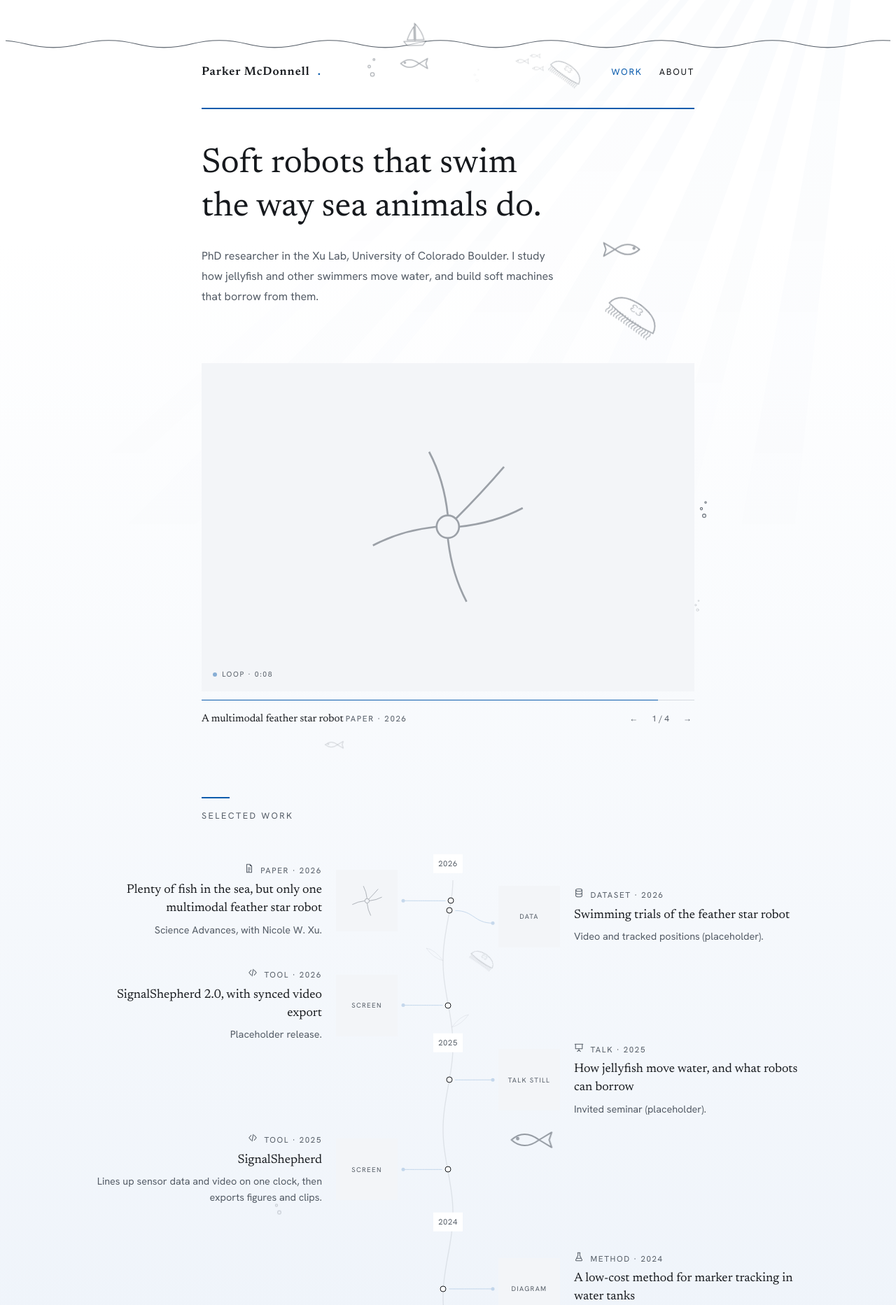
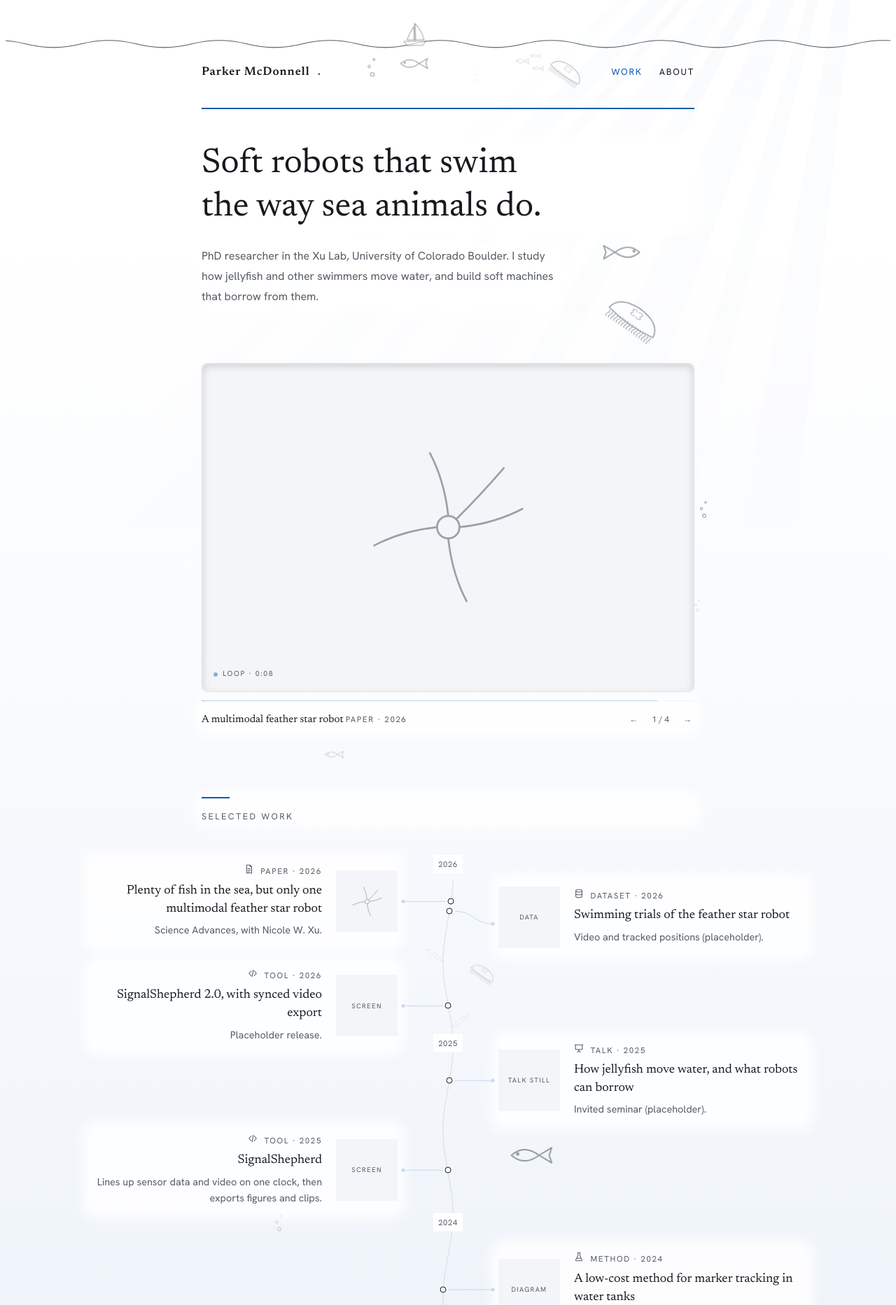
Before and after one commit to Parker-McDonnell/Parker-McDonnell.github.io, a Jekyll site: the page concepts/ma-slideshow/index.html, which Jekyll copies as it is, in a window 1280 px wide. Shown: the top 1865 px of the page at 70% size. Built offline with Jekyll 4.4.1, drawn with Linux system fonts in a browser that asks for light colours.

Commit message:
Slideshow concept: page blocks stand on soft or sunken grounds over the sea (ocean.blocks); slideshow sunk into the page with a thin border; perched crab and bubbles can be arranged
Co-Authored-By: Claude Opus 5.5 <noreply@anthropic.com>

```diff
--- a/concepts/ma-slideshow/index.html
+++ b/concepts/ma-slideshow/index.html
@@ -19,7 +19,7 @@
 }
 :root[data-theme="dark"] { --paper:#17191c; --ink:#eceef0; --mute:#a7adb5; --rule:#34383e; --shu:#5aa8e8; --well:#22252a; color-scheme: dark }
 html { font-size: var(--base); }
-body { background: var(--paper); color: var(--ink); font: 400 1rem/1.8 var(--body); }
+body { overflow-x: clip; background: var(--paper); color: var(--ink); font: 400 1rem/1.8 var(--body); }
 /* ocean (theme.yml, ocean): scrolling down the page sinks through the water. The page deepens a shade toward the bottom,
    light shafts fall from the surface and fade on the way down, creatures swim in the reading column between the words
    (fish, moon jellyfish, bubbles, the robot), larger when near and fainter when far, and the sea floor closes every page. Drawn in the muted ink, thin like the feather star sketch; everything moves very slowly, and not at
@@ -46,7 +46,7 @@ body { background: var(--paper); color: var(--ink); font: 400 1rem/1.8 var(--bod
 .floor .critter { bottom: 1.6rem; }
 /* a drawing that can be placed (Arrange, in the footer): the box is moved, sized and turned; the drawing moves inside it */
 .critter { position: absolute; pointer-events: none; }
-.critter svg { inset: 0; width: 100%; height: 100%; }
+.critter svg { position: absolute; inset: 0; width: 100%; height: 100%; }
 .critter .life, .sail .boat { opacity: 1; }
 .critter.gone, .critter.crowded { display: none; }
 /* while arranging, the drawings stay behind the page as they are when seen; the page lets clicks through to them,
@@ -63,6 +63,8 @@ body { background: var(--paper); color: var(--ink); font: 400 1rem/1.8 var(--bod
 .handle.hide { right: -12px; top: -12px; cursor: pointer; }
 .handle.copy { left: -12px; top: -12px; cursor: copy; }
 .critter.absent { display: none !important; }
+:root[data-ocean="on"] .critter.perch { pointer-events: none; }
+:root[data-arrange="on"] .critter.perch { pointer-events: auto; }
 .arrange-bar { position: fixed; left: 50%; bottom: .75rem; transform: translateX(-50%); z-index: 10; display: flex; flex-wrap: wrap; align-items: center; gap: .4rem .8rem; box-sizing: border-box; width: max-content; max-width: calc(100vw - 32px); padding: .45rem .8rem; background: var(--paper); border: 1px solid var(--rule); border-radius: 6px; box-shadow: 0 6px 24px rgba(0, 0, 0, .12); font-size: .75rem; color: var(--mute); }
 .arrange-bar button, .arrange-open { font: inherit; font-size: .75rem; color: var(--shu); background: none; border: 1px solid var(--rule); border-radius: 4px; padding: .3rem .7rem; cursor: pointer; }
 .arrange-open { justify-self: start; }
@@ -89,10 +91,28 @@ body { background: var(--paper); color: var(--ink); font: 400 1rem/1.8 var(--bod
 .rise { animation: rise 14s ease-in infinite; }
 .scuttle { animation: scuttle 34s ease-in-out infinite; }
 .turn { animation: turn 120s linear infinite; }
-:root[data-ocean-motion="off"] .sea *, :root[data-ocean-motion="off"] .floor *, :root[data-ocean-motion="off"] .perch { animation: none !important; }
+:root[data-ocean-motion="off"] .sea *, :root[data-ocean-motion="off"] .floor *, :root[data-ocean-motion="off"] .perch * { animation: none !important; }
 .perch { display: none; }
 :root[data-ocean="on"] .perch { display: block; position: absolute; z-index: 2; pointer-events: none; fill: none; stroke: var(--mute); stroke-width: 1.1; stroke-linecap: round; stroke-linejoin: round; overflow: visible; opacity: .6; }
 :root[data-ocean="on"] footer, :root[data-ocean="on"] .show { position: relative; }
+/* the page in front of the sea (theme.yml, ocean.blocks): each block of words stands on a ground the colour of the page,
+   so a creature behind it is hidden or only glimpsed. Soft: frosted, its edge fading out. Sunken: pressed into the page,
+   with an inner shadow and a thin white rim, drawn a little outside the block so the layout doesn't move. Both are translucent, so they
+   still sit on the deepening water. */
+:root { --veil: color-mix(in oklab, var(--paper) 82%, transparent); --rim: rgba(255, 255, 255, .95); }
+@media (prefers-color-scheme: dark) { :root:not([data-theme="light"]) { --rim: rgba(255, 255, 255, .22); } }
+:root[data-theme="dark"] { --rim: rgba(255, 255, 255, .22); }
+:root[data-ocean="on"][data-blocks="soft"] :is(.feed a, .intro h1, .intro p, .view p:not(.feed p), .eyebrow, .page-title, .byline, .lede, h2,
+  .facts, .findings, .links, .qr, .related a, .caption, .mentions) {
+  background: var(--veil); box-shadow: 0 0 16px 10px var(--veil); border-radius: 10px;
+  -webkit-backdrop-filter: blur(6px); backdrop-filter: blur(6px); }
+:root[data-ocean="on"][data-blocks="sunken"] :is(.feed a, .intro h1, .intro p, .view p:not(.feed p), .eyebrow, .page-title, .byline, .lede, h2,
+  .facts, .findings, .links, .qr, .related a, .caption, .mentions) { position: relative; isolation: isolate; }
+:root[data-ocean="on"][data-blocks="sunken"] :is(.feed a, .intro h1, .intro p, .view p:not(.feed p), .eyebrow, .page-title, .byline, .lede, h2,
+  .facts, .findings, .links, .qr, .related a, .caption, .mentions)::after {
+  content: ""; position: absolute; inset: -.7rem -.9rem; z-index: -1; border-radius: 10px;
+  background: color-mix(in oklab, var(--paper) 90%, transparent); -webkit-backdrop-filter: blur(6px); backdrop-filter: blur(6px);
+  box-shadow: inset 0 2px 8px rgba(0, 0, 0, .16), inset 0 0 0 1px rgba(0, 0, 0, .05); border: 1px solid var(--rim); }
 .wrap { max-width: var(--col); margin: 0 auto; padding-left: max(16px, env(safe-area-inset-left, 0px)); padding-right: max(16px, env(safe-area-inset-right, 0px)); padding-block: 0 6rem; }
 a { color: inherit; text-decoration: none; }
 a:hover, a:focus-visible { color: var(--shu); }
@@ -136,6 +156,11 @@ h2::before { content: ""; display: none; background: var(--shu); margin-bottom:
 .frames::-webkit-scrollbar { display: none; }
 .frame { flex: 0 0 100%; scroll-snap-align: start; scroll-snap-stop: always; }
 .show .caption { align-items: center; }
+/* each slide sunk into the page: a thin hairline round it, a fine light edge just inside, and a soft inner shadow,
+   drawn over the picture so a real photo or video sits in it the same way */
+.show .plate { border: 1px solid var(--rule); border-radius: 8px; }
+.show .plate::after { content: ""; position: absolute; inset: 0; border-radius: inherit; pointer-events: none;
+  box-shadow: inset 0 3px 12px rgba(0, 0, 0, .16), inset 0 0 0 1px var(--rim); }
 .ctl { display: flex; align-items: center; gap: 1rem; font-variant-numeric: tabular-nums; flex-shrink: 0; }
 button { background: none; border: 0; color: var(--mute); font: inherit; cursor: pointer; padding: .25rem; }
 button:hover { color: var(--shu); }
@@ -160,7 +185,7 @@ button:hover { color: var(--shu); }
    Phones: the spine runs down the left and every work sits to its right. */
 .works { position: relative; }
 .ct { display: none; }
-.works.center { --spine: 50%; --gutter: 4.5rem; width: min(64rem, calc(100vw - 2rem)); margin-left: 50%; transform: translateX(-50%); }
+.works.center { --spine: 50%; --gutter: 4.5rem; width: min(64rem, calc(100vw - 4rem)); margin-left: 50%; transform: translateX(-50%); }
 .works.center .feed { position: relative; border-top: 0; }
 .works.center .feed li { position: absolute; width: calc(50% - var(--gutter)); }
 .works.center .feed li.r { left: calc(50% + var(--gutter)); }
@@ -627,7 +652,7 @@ site.use(cfg => {
   // a drawing that can be placed: a box that is moved, sized and turned, holding the drawing that moves within it
   const critter = (id, [name, , , motion, delay, near]) => {
     const [w, h, art] = ART[name];
-    return `<div class="critter" data-id="${id}" style="${fade(near).slice(1)}"><svg class="life ${motion}" viewBox="0 0 ${w} ${h}" style="animation-delay:${delay}s">${art}</svg></div>`;
+    return `<div class="critter${id.startsWith('perch') ? ' perch' : ''}" data-id="${id}" style="${fade(near).slice(1)}"><svg class="life ${motion}" viewBox="0 0 ${w} ${h}" style="animation-delay:${delay}s">${art}</svg></div>`;
   };
   // the surface: one swell drifting slowly; it is two identical halves, so the loop is seamless
   const swell = (amp, half) => {
@@ -685,7 +710,7 @@ site.use(cfg => {
     const page = sea.getBoundingClientRect(), box = wrap.getBoundingClientRect(), cs = getComputedStyle(wrap);
     const colL = box.left - page.left + parseFloat(cs.paddingLeft), colW = wrap.clientWidth - parseFloat(cs.paddingLeft) - parseFloat(cs.paddingRight);
     const view = document.querySelector('.view:not([hidden])')?.dataset.page || 'home', size = colW < 500 ? 'narrow' : 'wide';
-    return { page, colL, colW, H: sea.clientHeight - floor.offsetHeight, key: `${view}~${size}`, floorKey: `floor~${size}`, scale: size === 'narrow' ? .7 : 1 };
+    return { page, colL, colW, H: sea.clientHeight - floor.offsetHeight, key: `${view}~${size}`, floorKey: `floor~${size}`, perchKey: `perch~${size}`, scale: size === 'narrow' ? .7 : 1 };
   }
   // the pieces of the page a placement is pinned to, each named so the name survives edits elsewhere on the page
   function landmarks(f) {
@@ -716,11 +741,17 @@ site.use(cfg => {
     const surface = 3.4 * rem(); // the middle of the swell
     for (const [id, c] of critters) {
       const [name, where, size, motion, , , turn = 0] = c.e, [aw, ah] = ART[name];
-      const p = (c.kind === 'sea' ? mine : floorMine)[id];
+      const p = { sea: mine, floor: floorMine, perch: perchMine }[c.kind][id];
       c.el.classList.toggle('absent', !!c.copy && !p);
       if (c.copy && !p) continue;
       c.el.classList.toggle('gone', !!p?.hide);
       c.el.classList.toggle('crowded', false);
+      if (c.kind === 'perch') {
+        // perched on a piece of the page: across its width, and down from its top
+        const w = p?.w ?? size, h = w * ah / aw, at = p ? { left: p.x * 100 + '%', top: p.y + 'px' } : where;
+        Object.assign(c.el.style, { left: '', top: '', right: '', bottom: '' }, at, { width: w + 'px', height: h + 'px', transform: (p?.r ?? 0) ? `rotate(${p.r}deg)` : '' });
+        continue;
+      }
       if (c.kind === 'floor') {
         const w = p?.w ?? size, h = w * ah / aw;
         Object.assign(c.el.style, { left: p ? p.x * 100 + '%' : where.left, bottom: p ? p.b + 'px' : (where.bottom || ''), top: '', width: w + 'px', height: h + 'px', transform: (p?.r ?? 0) ? `rotate(${p.r}deg)` : '' });
--- a/concepts/ma-slideshow/theme.yml
+++ b/concepts/ma-slideshow/theme.yml
@@ -46,6 +46,7 @@ ocean:                                # scrolling down the page sinks through th
   enabled: true                       # the deepening shade, the creatures in the page and the sea floor
   motion: true                        # very slow drifting; always still for viewers who ask their device for less motion
   light_shafts: true                  # sun rays at the top that fade as the reader scrolls down
+  blocks: soft                        # the ground under each block of words, hiding what swims behind: soft (frosted), sunken (an inner shadow) or none
 
 qr:                                   # QR codes to open the site, or a paper, talk or tool, on a phone
   site_url: ""                        # the address they point to; empty: this page's own. The real site: https://parker-mcdonnell.github.io/
```
Also changed, not shown: other parts of concepts/ma-slideshow/index.html (+16 -8 lines), HANDOFF.md (+4 -0 lines).
